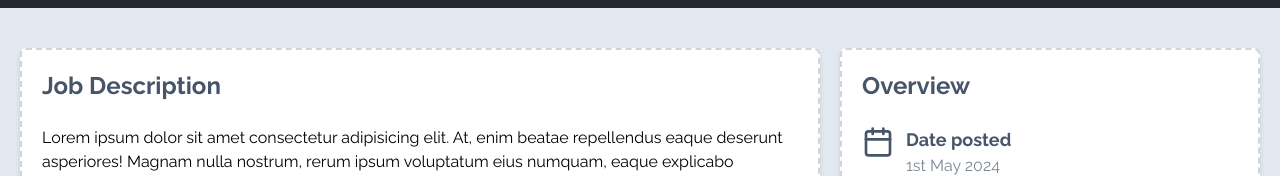
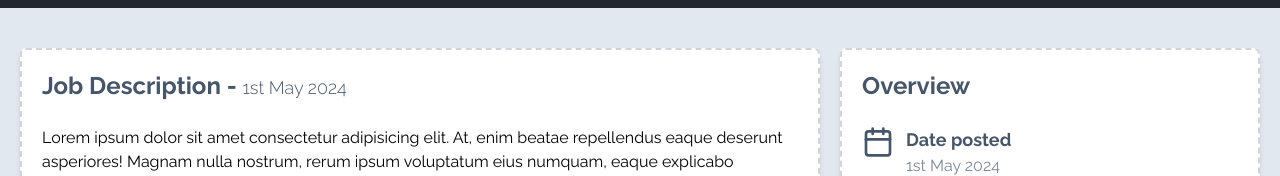
Before and after one commit to latham91/react-jobs, a React (Vite) app: page /job/1 in a window 1280 px wide. Shown: the part 273-449 px from the top of the page. Built offline with nearby package versions, Linux system fonts and the light colour scheme; data requests are answered from the project's data file.

Commit message:
chore: add span to description heading

```diff
--- a/src/pages/SingleJobPage.jsx
+++ b/src/pages/SingleJobPage.jsx
@@ -11,7 +11,9 @@ export default function SingleJobPage() {
       </div>
       <section className="flex gap-5 px-5 py-10 mx-auto max-w-7xl justify-evenly">
         <div className="p-5 h-fit space-y-6 bg-white border-2 border-dashed rounded-md shadow-md w-[420px] border-slate-800/20 flex-1">
-          <h3 className="text-2xl font-bold text-slate-600">Job Description</h3>
+          <h3 className="text-2xl font-bold text-slate-600">
+            Job Description - <span className="text-lg font-light">1st May 2024</span>
+          </h3>
           <div>
             Lorem ipsum dolor sit amet consectetur adipisicing elit. At, enim beatae repellendus eaque deserunt
             asperiores! Magnam nulla nostrum, rerum ipsum voluptatum eius numquam, eaque explicabo nesciunt cum, in
```
